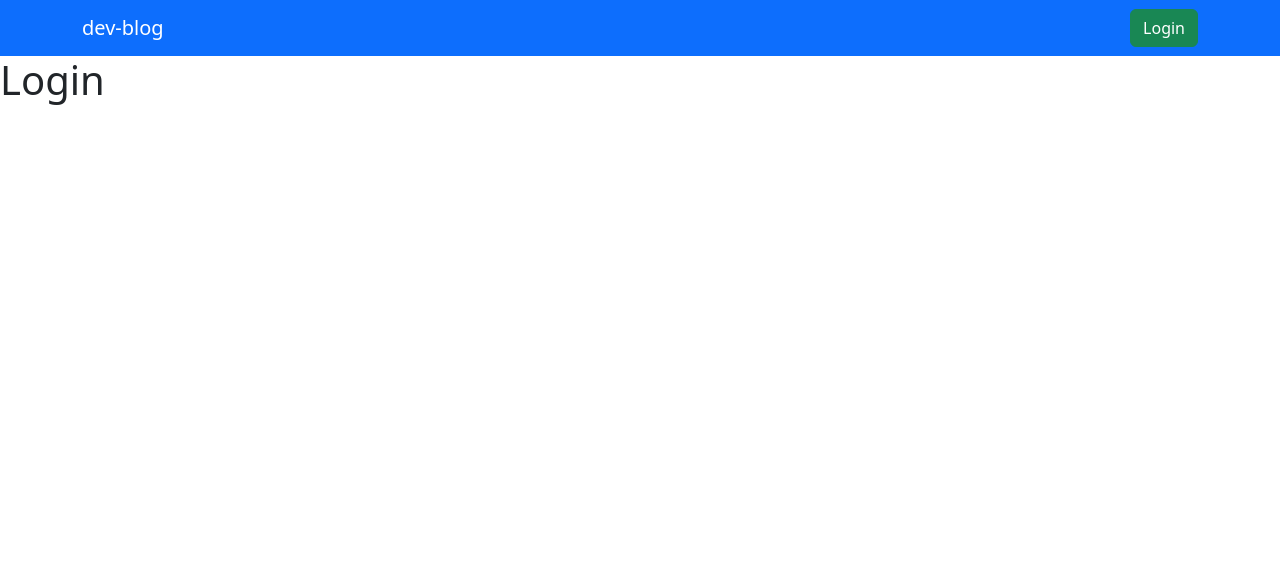
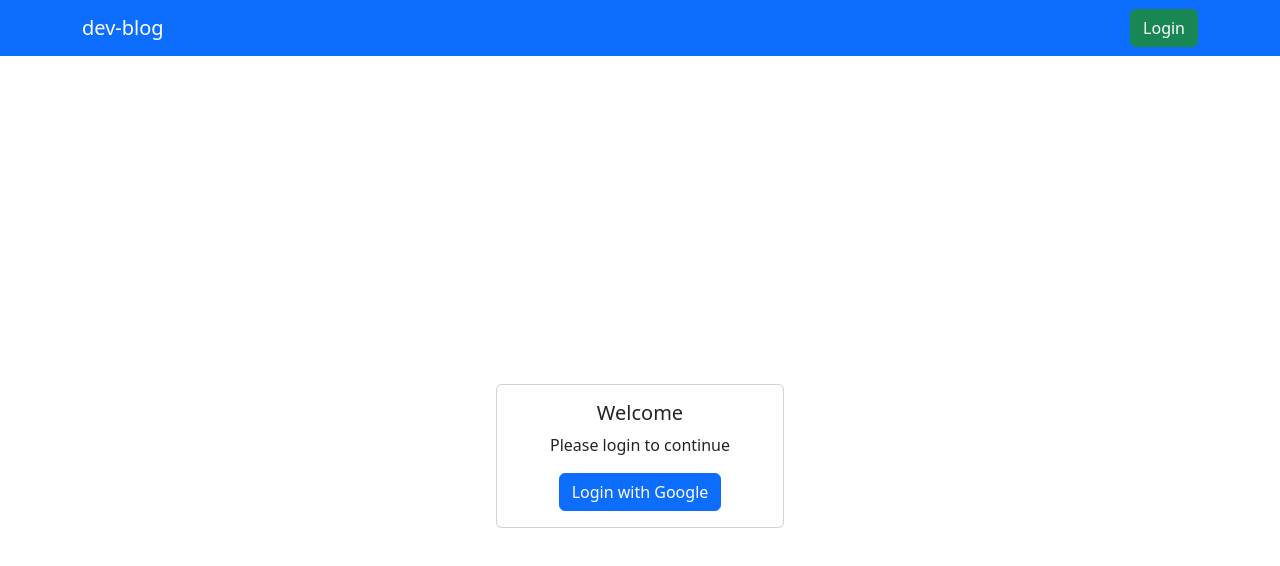
Before and after one commit to vfreis09/dev-blog, a React (Vite) app in the folder client/: page /login in a window 1280 px wide. Shown: the top 566 px of the page. Built offline with nearby package versions, Linux system fonts and the light colour scheme; no server answers.

Commit message:
login page updated

```diff
--- a/client/src/components/Comment/Comment.tsx
+++ b/client/src/components/Comment/Comment.tsx
@@ -115,7 +115,7 @@ const Comments: React.FC<CommentProps> = ({ postId }) => {
           <Card key={comment.id} className="mb-3">
             <Card.Body>
               <Card.Text>
-                <strong>{comment.author_name}</strong>: {comment.content}
+                <strong>{comment.author_name}</strong>
               </Card.Text>
               <Card.Text>{comment.content}</Card.Text>
               {comment.author_id === userId && (
--- a/client/src/pages/Login/Login.tsx
+++ b/client/src/pages/Login/Login.tsx
@@ -1,12 +1,35 @@
+import { Container, Row, Col, Button, Card } from "react-bootstrap";
+import { Link } from "react-router-dom";
 import Header from "../../components/Header/Header";
+import getGoogleOauthUrl from "../../utils/getGoogleUrl";
 
 function LoginPage() {
   return (
     <>
       <Header />
-      <div>
-        <h1>Login</h1>
-      </div>
+      <Container
+        className="d-flex justify-content-center align-items-center"
+        style={{ minHeight: "100vh" }}
+      >
+        <Row>
+          <Col>
+            <Card style={{ width: "18rem" }} className="text-center">
+              <Card.Body>
+                <Card.Title>Welcome</Card.Title>
+                <Card.Text>Please login to continue</Card.Text>
+                <Button variant="primary">
+                  <Link
+                    to={getGoogleOauthUrl()}
+                    style={{ textDecoration: "none", color: "inherit" }}
+                  >
+                    Login with Google
+                  </Link>
+                </Button>
+              </Card.Body>
+            </Card>
+          </Col>
+        </Row>
+      </Container>
     </>
   );
 }
```
